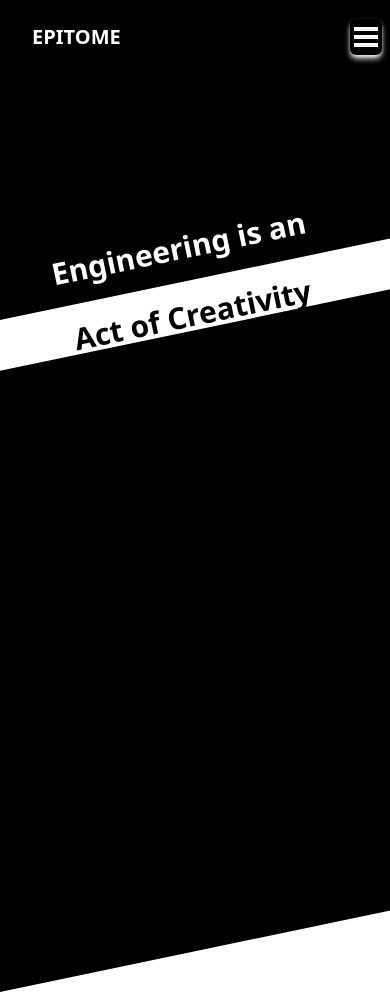
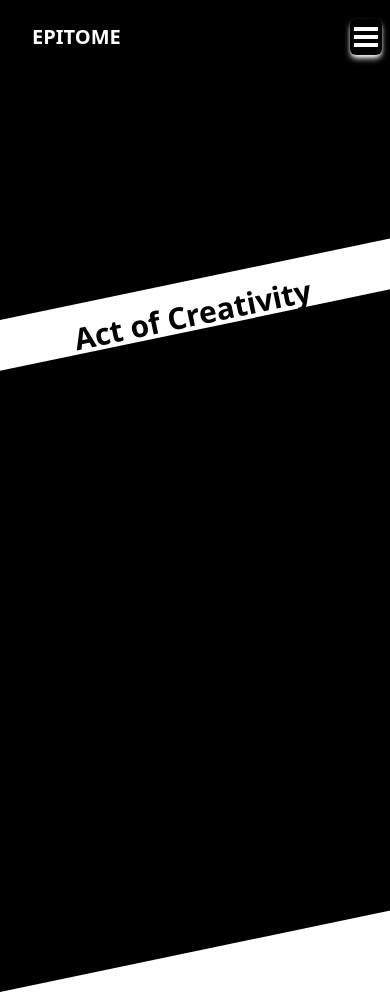
Before and after one commit to PARTHIB-DEB/EPITOME, a website built with Vite: page index.html in a window 390 px wide. Shown: the top 992 px of the page. Built offline with nearby package versions, Linux system fonts and the light colour scheme.

Commit message:
modified

```diff
--- a/index.html
+++ b/index.html
@@ -59,7 +59,7 @@
     <div class="big-screen-back hidden md:block mt-[18rem] bg-black h-[70rem] w-[150%] absolute origin-bottom-left -rotate-[11.8deg] -z-[1]"></div>
     <!--Contents-->
     <div class="desc h-[10rem] w-[105%] mt-[10rem] md:mt-[15rem] origin-bottom-left -rotate-[11.8deg] flex flex-col justify-center space-y-2">
-        <p class="text-3xl font-bold text-white md:text-black mt-[1rem]  md:text-6xl text-center md:mt-[1.5rem]">Engineering is an</p>
+        <p class="text-3xl font-bold text-black md:text-black mt-[1rem]  md:text-6xl text-center md:mt-[1.5rem]">Engineering is an</p>
         <p class="text-3xl font-bold text-black md:text-white md:text-6xl text-center" style="margin-top: 2rem;">Act of Creativity</p>
     </div>
 </body>
```
